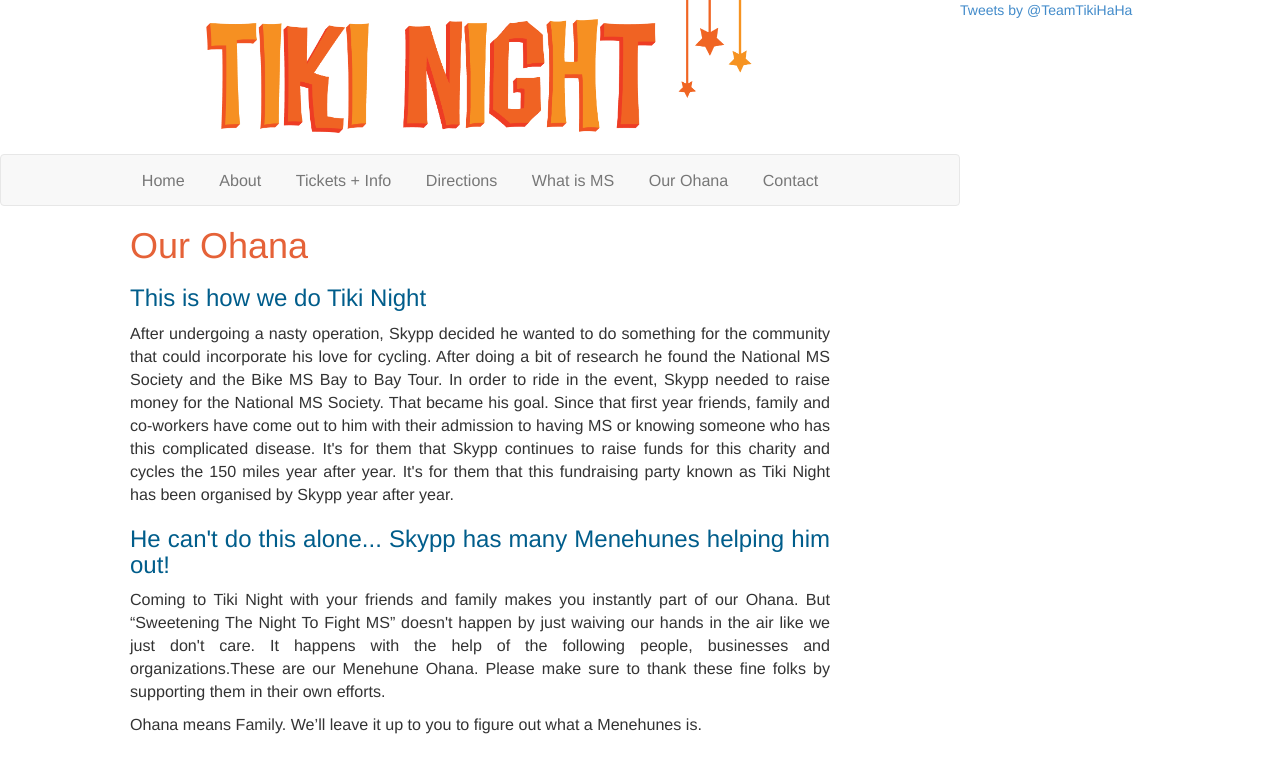
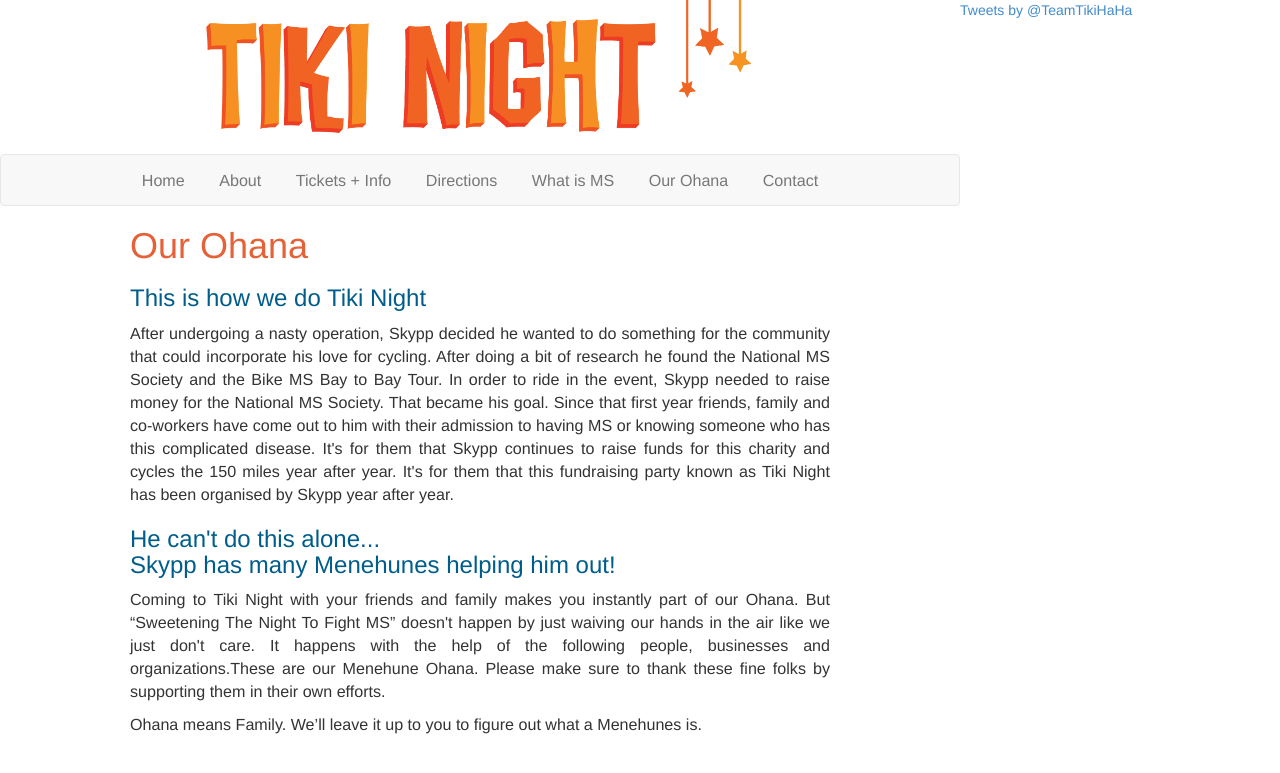
Before and after one commit to dfmcmurray/tiki-night, a Jekyll site: the page built from ohana/index.html, in a window 1280 px wide. Shown: the top 773 px of the page. Built offline with Jekyll 4.4.1, drawn with Linux system fonts in a browser that asks for light colours; Markdown is read by kramdown in place of the engine named in the settings; comment, search, counter and statistics services are not loaded.

```diff
--- a/ohana/index.html
+++ b/ohana/index.html
@@ -12,7 +12,8 @@ title: Ohana
 		After undergoing a nasty operation, Skypp decided he wanted to do something for the community that could incorporate his love for cycling. After doing a bit of research he found the National MS Society and the Bike MS Bay to Bay Tour. In order to ride in the event, Skypp needed to raise money for the National MS Society. That became his goal. Since that first year friends, family and co-workers have come out to him with their admission to having MS or knowing someone who has this complicated disease. It's for them that Skypp continues to raise funds for this charity and cycles the 150 miles year after year. It's for them that this fundraising party known as Tiki Night has been organised by Skypp year after year.
 	</p>
 
-	<h3>He can't do this alone... Skypp has many Menehunes helping him out!</h3>
+	<h3>He can't do this alone... <br>
+		Skypp has many Menehunes helping him out!</h3>
 
 	<p>
 		Coming to Tiki Night with your friends and family makes you instantly part of our Ohana. But “Sweetening The Night To Fight MS” doesn't happen by just waiving our hands in the air like we just don't care. It happens with the help of the following people, businesses and organizations.These are our Menehune Ohana.  Please make sure to thank these fine folks by supporting them in their own efforts.
```
